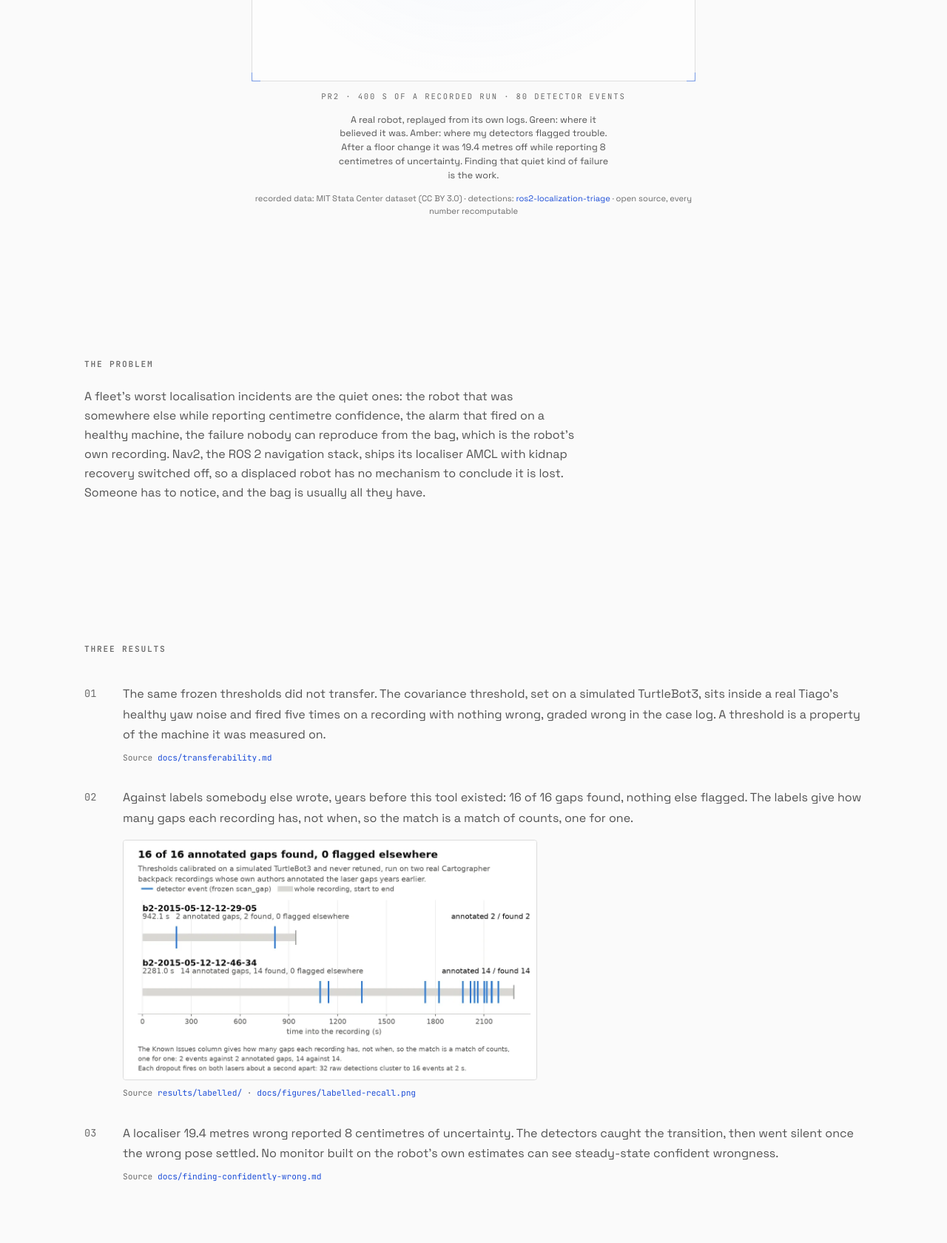
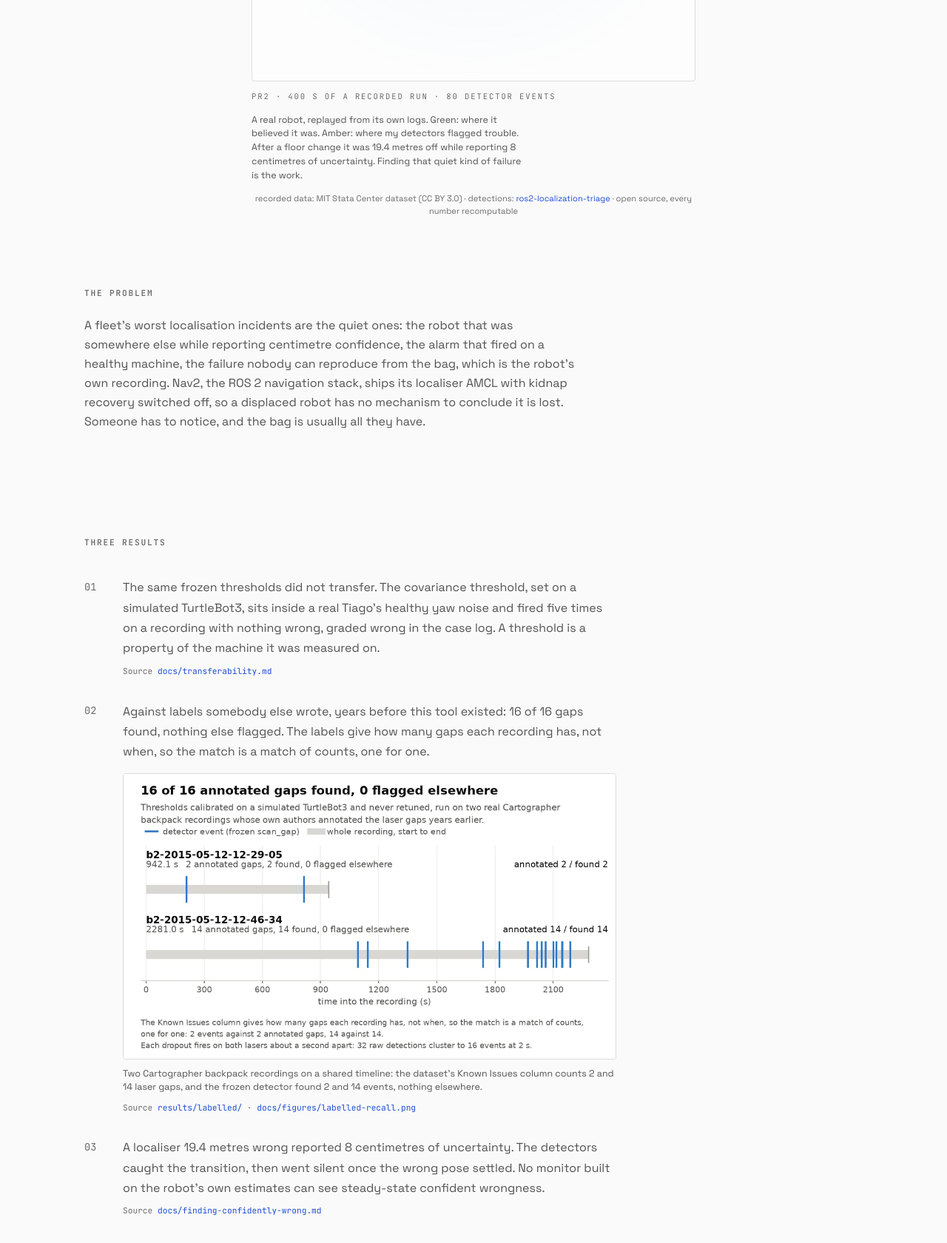
Before and after one commit to thrmnn/theohermann.ch, an Astro site: page / in a window 1280 px wide. Shown: the part 1080-2760 px from the top of the page at 74% size. Built offline with nearby package versions, Linux system fonts and the light colour scheme; Astro itself is replaced by a stand-in of ours; no server answers.

Commit message:
visual-review ch-1: fill hero frame, one left edge, tighter rhythm, prose-width results with caption, engagement list, plain-text mail
Co-Authored-By: Claude Fable 5.1 <noreply@anthropic.com>
Claude-Session: https://claude.ai/code/session_01X5559hgoM3gGGDWQBK54RC

```diff
--- a/src/pages/index.astro
+++ b/src/pages/index.astro
@@ -34,6 +34,7 @@ const artifactLegend = `A real robot, replayed from its own logs. Green: where i
 
 <BaseLayout ogType="profile">
   <section id="home" class="hero-section">
+    <div class="mx-auto max-w-[var(--max-w-content)] px-6">
       <div class="hero-type">
         <p class="eyebrow" data-reveal style="--reveal-d: 0;">
           Théo Alessandro Hermann, independent practitioner
@@ -42,6 +43,7 @@ const artifactLegend = `A real robot, replayed from its own logs. Green: where i
         <p class="hero-positioning" data-reveal style="--reveal-d: 2;">
           I froze four fault detectors before I looked at any results, ran them unchanged on 108 minutes of recordings from five platforms, and published what they caught, what they missed, and the raw counts behind both.
         </p>
+      </div>
     </div>
   </section>
 
@@ -66,7 +68,7 @@ const artifactLegend = `A real robot, replayed from its own logs. Green: where i
     </div>
   </section>
 
-  <section class="py-[var(--space-section)]">
+  <section class="pb-[var(--space-section)]">
     <div class="mx-auto max-w-[var(--max-w-content)] px-6">
       <h2 class="section-label mb-6" data-reveal>The problem</h2>
       <p class="max-w-prose text-text-secondary leading-relaxed" data-reveal style="--reveal-d: 1;">
@@ -102,6 +104,9 @@ const artifactLegend = `A real robot, replayed from its own logs. Green: where i
                 height="660"
                 loading="lazy"
               />
+              <figcaption>
+                Two Cartographer backpack recordings on a shared timeline: the dataset's Known Issues column counts 2 and 14 laser gaps, and the frozen detector found 2 and 14 events, nothing elsewhere.
+              </figcaption>
             </figure>
             <span class="result-provenance">
               Source <a href={`${REPO}/tree/main/results/labelled`}>results/labelled/</a> · <a href={`${REPO}/blob/main/docs/figures/labelled-recall.png`}>docs/figures/labelled-recall.png</a>
@@ -149,7 +154,13 @@ const artifactLegend = `A real robot, replayed from its own logs. Green: where i
       <p class="ask-line" data-reveal style="--reveal-d: 2;">
         Analysis runs on your infrastructure or under NDA on mine; nothing is retained after handover.
       </p>
-      <div class="ask-cta-row" data-reveal style="--reveal-d: 3;">
+      <ul class="engagement-list" data-reveal style="--reveal-d: 3;">
+        <li class="engagement-item"><span class="engagement-label">Twenty minutes, free:</span> you bring the incident, I tell you honestly whether it is a fit.</li>
+        <li class="engagement-item"><span class="engagement-label">Written proposal:</span> fixed scope, fixed price. You see exactly what you are buying before you commit.</li>
+        <li class="engagement-item"><span class="engagement-label">Weekly written updates:</span> what shipped, what is next, what is at risk. No status meetings unless you want them.</li>
+        <li class="engagement-item"><span class="engagement-label">Handover:</span> running code, documentation and a written report. Engagements end clean.</li>
+      </ul>
+      <div class="ask-cta-row" data-reveal style="--reveal-d: 4;">
         <Button href={author.cal} external>
           <svg xmlns="http://www.w3.org/2000/svg" width="18" height="18" viewBox="0 0 24 24" fill="none" stroke="currentColor" stroke-width="2" stroke-linecap="round" stroke-linejoin="round" class="shrink-0"><rect width="18" height="18" x="3" y="4" rx="2" ry="2"/><line x1="16" x2="16" y1="2" y2="6"/><line x1="8" x2="8" y1="2" y2="6"/><line x1="3" x2="21" y1="10" y2="10"/></svg>
           Book a 20-minute call
@@ -159,6 +170,9 @@ const artifactLegend = `A real robot, replayed from its own logs. Green: where i
           Email
         </Button>
       </div>
+      <p class="contact-mail-line" data-reveal style="--reveal-d: 5;">
+        <a href={mailto}>{author.email}</a>
+      </p>
     </div>
   </section>
 
--- a/src/styles/global.css
+++ b/src/styles/global.css
@@ -331,7 +331,7 @@
 
   @media (min-width: 768px) {
     :root {
-      --space-section: 6rem;
+      --space-section: 4.5rem;
       --space-block: 3rem;
     }
   }
@@ -422,7 +422,7 @@
 }
 .hero-type {
   max-width: 44rem;
-  margin: 0 auto;
+  margin: 0;
 }
 
 .hero-name {
@@ -460,6 +460,7 @@
 }
 .artifact-frame {
   position: relative;
+  overflow: hidden;
   aspect-ratio: 1 / 1;
   width: 100%;
   margin: 0 auto;
@@ -471,9 +472,9 @@
 }
 .favela-scrubber {
   position: absolute;
-  inset: 0;
-  width: 100%;
-  height: 100%;
+  inset: -17.5%;
+  width: 135%;
+  height: 135%;
   cursor: grab;
   touch-action: pan-y;
   transition: opacity 0.22s var(--ease-out);
@@ -492,7 +493,7 @@
 .artifact-corners > span:nth-child(3) { bottom: -1px; left: -1px; border-right: 0; border-top: 0; }
 .artifact-corners > span:nth-child(4) { bottom: -1px; right: -1px; border-left: 0; border-top: 0; }
 .artifact-caption {
-  text-align: center;
+  text-align: left;
   font-family: var(--font-mono);
   font-size: 0.66rem;
   letter-spacing: 0.18em;
@@ -501,12 +502,12 @@
   margin: 0;
 }
 .artifact-legend {
-  text-align: center;
+  text-align: left;
   font-size: 0.78rem;
   line-height: 1.5;
   color: var(--color-text-secondary);
   max-width: 46ch;
-  margin: 0 auto;
+  margin: 0;
 }
 .artifact-provenance {
   text-align: center;
@@ -658,6 +659,9 @@
   color: var(--color-text-muted);
   padding-top: 0.15rem;
 }
+.result-body {
+  max-width: var(--max-w-prose);
+}
 .result-body p {
   color: var(--color-text-secondary);
   line-height: 1.7;
@@ -674,14 +678,21 @@
   color: var(--color-link);
 }
 .result-figure {
+  max-width: 48rem;
+  width: 100%;
   margin: 1rem 0 0;
 }
 .result-figure img {
   display: block;
   width: 100%;
-  max-width: 560px;
   border: 1px solid var(--color-border);
   border-radius: 4px;
+}
+.result-figure figcaption {
+  margin-top: 0.6rem;
+  font-size: 0.78rem;
+  line-height: 1.5;
+  color: var(--color-text-secondary);
 }
 
 /* --- The ask: two close-out lines above the CTA row --- */
@@ -696,6 +707,40 @@
   gap: 0.75rem;
   flex-wrap: wrap;
   margin-top: 1.75rem;
+}
+
+/* --- Engagement list: mono label, then a sentence --- */
+.engagement-list {
+  list-style: none;
+  margin: 1.5rem 0 0;
+  padding: 0;
+  display: flex;
+  flex-direction: column;
+  gap: 0.85rem;
+  max-width: var(--max-w-prose);
+}
+.engagement-item {
+  color: var(--color-text-secondary);
+  line-height: 1.6;
+}
+.engagement-label {
+  font-family: var(--font-mono);
+  font-weight: 600;
+  color: var(--color-text-primary);
+}
+
+/* --- Contact address: one mono line under the CTA row --- */
+.contact-mail-line {
+  font-family: var(--font-mono);
+  font-size: 0.85rem;
+  color: var(--color-text-secondary);
+  margin: 1.5rem 0 0;
+}
+.contact-mail-line a {
+  color: var(--color-link);
+}
+.contact-mail-line a:hover {
+  color: var(--color-link-hover);
 }
 
 /* --- Footer: one mono line, wraps on narrow screens --- */
```
Lines whose indentation alone changed are shown as unchanged.
